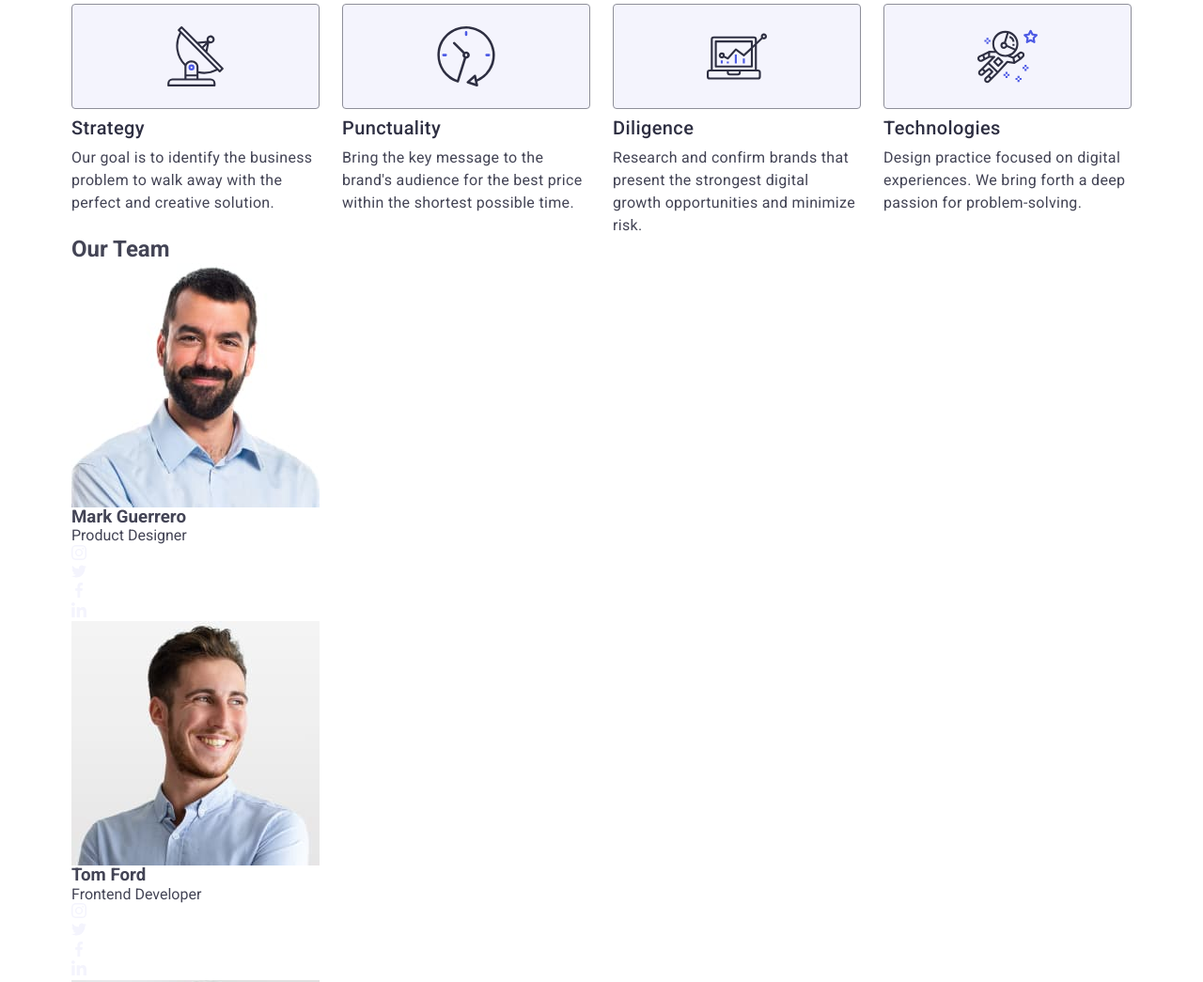
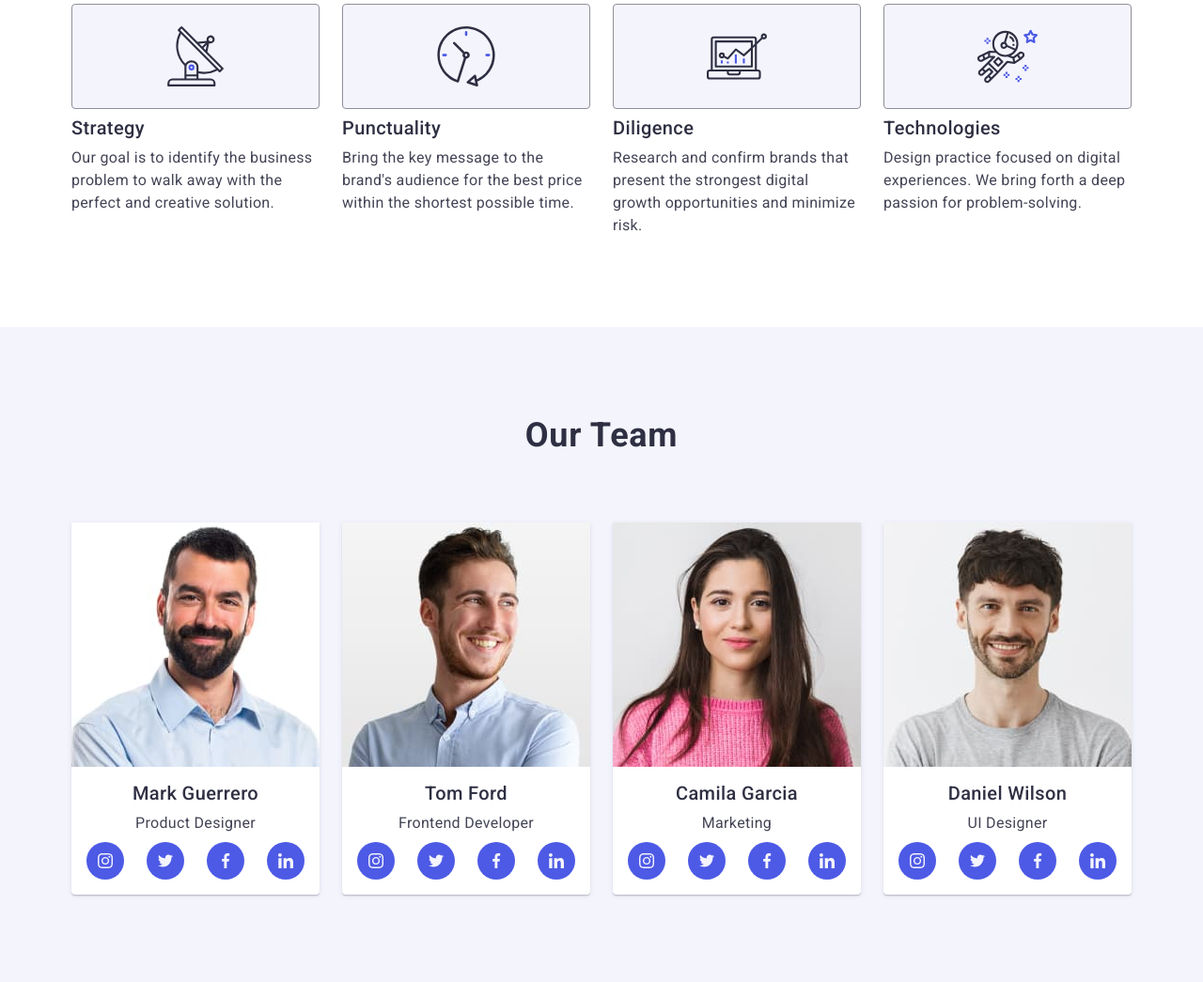
Before and after one commit to Tetiana-Chetverykova/goit-markup-hw-06, a plain HTML site: page index.html in a window 1280 px wide. Shown: the part 709-1754 px from the top of the page at 94% size. Drawn offline with nearby package versions, Linux system fonts and the light colour scheme.

Commit message:
add-Team-section

```diff
--- a/css/styles.css
+++ b/css/styles.css
@@ -334,7 +334,6 @@ img {
 
 @media only screen and (min-width: 1158px) {
   .studio-skills {
-    display: flex;
     gap: 24px;
     flex-wrap: nowrap;
   }
@@ -357,6 +356,95 @@ img {
     font-weight: 500;
     font-size: 20px;
     line-height: 1.2;
+  }
+}
+
+/* ==============Team Section================ */
+.team {
+  background-color: #f4f4fd;
+  margin-top: 96px;
+  padding: 96px 28px;
+}
+.team-title {
+  font-size: 36px;
+  line-height: 1.11;
+  letter-spacing: 0.02em;
+  text-transform: capitalize;
+  text-align: center;
+  color: #2e2f42;
+  margin-bottom: 72px;
+  /* margin-top: 96px; */
+}
+.team-list {
+  display: flex;
+  gap: 72px;
+  flex-wrap: wrap;
+}
+
+.team-item-color {
+  background-color: #ffffff;
+  box-shadow: 0 2px 1px 0 rgba(46, 47, 66, 0.08),
+    0 1px 1px 0 rgba(46, 47, 66, 0.16), 0 1px 6px 0 rgba(46, 47, 66, 0.08);
+}
+
+.team-informaion {
+  padding: 16px 0;
+}
+.team-name {
+  font-weight: 500;
+  font-size: 20px;
+  line-height: 1.2;
+  letter-spacing: 0.02em;
+  text-align: center;
+  color: #2e2f42;
+  margin-bottom: 8px;
+}
+.name-description-team {
+  font-size: 16px;
+  line-height: 1.5;
+  letter-spacing: 0.02em;
+  text-align: center;
+  color: #434455;
+}
+.social-list {
+  display: flex;
+  justify-content: center;
+  gap: 24px;
+  margin-top: 8px;
+}
+.social-list-item-link {
+  display: flex;
+  justify-content: center;
+  align-items: center;
+  width: 40px;
+  height: 40px;
+  border-radius: 50%;
+  background-color: #4d5ae5;
+  transition: background-color 250ms cubic-bezier(0.4, 0, 0.2, 1);
+}
+.social-list-item-link:hover,
+.social-list-item-link:focus {
+  background-color: #404bbf;
+}
+.social-list-item-link-icon {
+  fill: #f4f4fd;
+}
+
+@media only screen and (min-width: 768px) {
+  .team-list {
+    gap: 64px;
+    justify-content: center;
+  }
+}
+
+@media only screen and (min-width: 1158px) {
+  .team-item {
+    width: calc((100% - 72px) / 4);
+    border-radius: 0px 0px 4px 4px;
+  }
+  .team-list {
+    column-gap: 24px;
+    flex-wrap: nowrap;
   }
 }
 
```
Also changed, not shown: index.html (+1 -1 lines).
